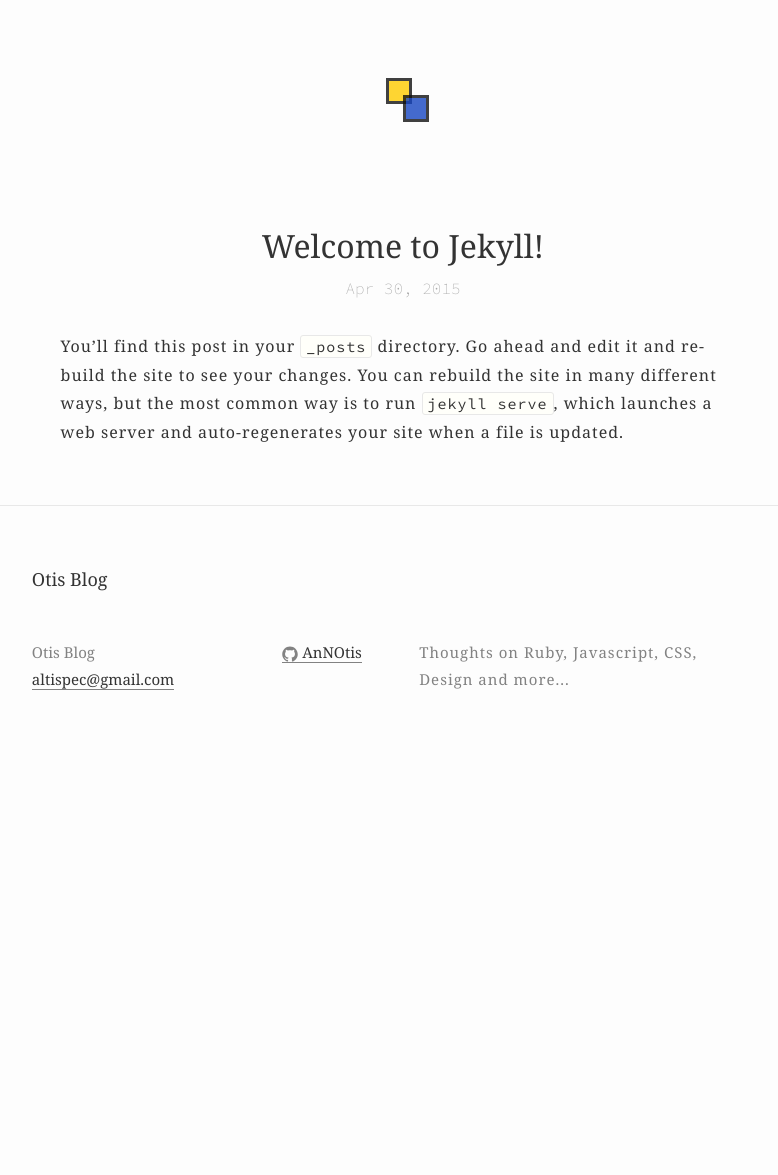
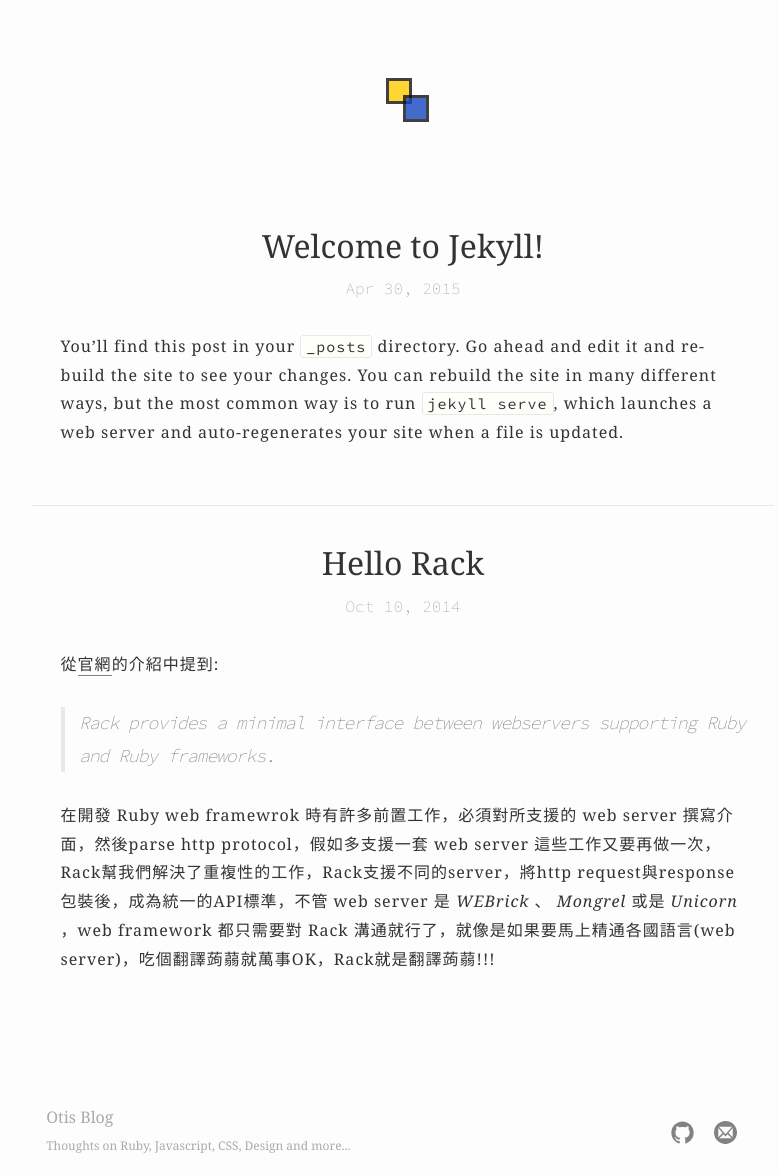
Before and after one commit to AnNOtis/annotis.github.io, a Jekyll site: the page built from index.html, in a window 1280 px wide. Shown: the whole page, without its empty margins (237-1015 px from the left). Built offline with Jekyll 4.4.1, drawn with Linux system fonts in a browser that asks for light colours; before the commit the page ends 900 px from its top, so only the background shows below that.

Commit message:
Initial commit

````diff
--- a/_includes/footer.html
+++ b/_includes/footer.html
@@ -1,27 +1,41 @@
-<footer class="site-footer">
+<footer class="footer">
+  <div class="wrapper">
+    <div class="footer-desc footer-col footer-col-5">
+      <h1 class="footer-desc-title">{{ site.title }}</h1>
+      <div class="footer-desc-content">{{ site.description }}</div>
+    </div>
+    <div class="footer-social footer-col footer-col-5">
+      <a href="https://github.com/{{ site.github_username }}" class="footer-social-icon icon icon--github">
+        <svg viewBox="0 0 16 16">
+          <path d="M7.999,0.431c-4.285,0-7.76,3.474-7.76,7.761 c0,3.428,2.223,6.337,5.307,7.363c0.388,0.071,0.53-0.168,0.53-0.374c0-0.184-0.007-0.672-0.01-1.32 c-2.159,0.469-2.614-1.04-2.614-1.04c-0.353-0.896-0.862-1.135-0.862-1.135c-0.705-0.481,0.053-0.472,0.053-0.472 c0.779,0.055,1.189,0.8,1.189,0.8c0.692,1.186,1.816,0.843,2.258,0.645c0.071-0.502,0.271-0.843,0.493-1.037 C4.86,11.425,3.049,10.76,3.049,7.786c0-0.847,0.302-1.54,0.799-2.082C3.768,5.507,3.501,4.718,3.924,3.65 c0,0,0.652-0.209,2.134,0.796C6.677,4.273,7.34,4.187,8,4.184c0.659,0.003,1.323,0.089,1.943,0.261 c1.482-1.004,2.132-0.796,2.132-0.796c0.423,1.068,0.157,1.857,0.077,2.054c0.497,0.542,0.798,1.235,0.798,2.082 c0,2.981-1.814,3.637-3.543,3.829c0.279,0.24,0.527,0.713,0.527,1.437c0,1.037-0.01,1.874-0.01,2.129 c0,0.208,0.14,0.449,0.534,0.373c3.081-1.028,5.302-3.935,5.302-7.362C15.76,3.906,12.285,0.431,7.999,0.431z"/>
+        </svg>
+      </a>
+      <a href="mailto:altispec@gmail.com" class="footer-social-icon icon icon--mail">
+        <svg viewBox="0 0 1024 1024">
+          <path d="M512 0c-282.77 0-512 229.23-512 512s229.23 512 512 512 512-229.23 512-512-229.23-512-512-512zM256 256h512c9.138 0 18.004 1.962 26.144 5.662l-282.144 329.168-282.144-329.17c8.14-3.696 17.006-5.66 26.144-5.66zM192 704v-384c0-1.34 0.056-2.672 0.14-4l187.664 218.942-185.598 185.598c-1.444-5.336-2.206-10.886-2.206-16.54zM768 768h-512c-5.654 0-11.202-0.762-16.54-2.208l182.118-182.118 90.422 105.498 90.424-105.494 182.116 182.12c-5.34 1.44-10.886 2.202-16.54 2.202zM832 704c0 5.654-0.762 11.2-2.206 16.54l-185.6-185.598 187.666-218.942c0.084 1.328 0.14 2.66 0.14 4v384z"></path>
+        </svg>
+      </a>
+    </div>
+    <!-- <div class="footer-social">
+      <span class="icon  icon--twitter">
+        <svg viewBox="0 0 16 16">
+          <path fill="#828282" d="M15.969,3.058c-0.586,0.26-1.217,0.436-1.878,0.515c0.675-0.405,1.194-1.045,1.438-1.809
+          c-0.632,0.375-1.332,0.647-2.076,0.793c-0.596-0.636-1.446-1.033-2.387-1.033c-1.806,0-3.27,1.464-3.27,3.27 c0,0.256,0.029,0.506,0.085,0.745C5.163,5.404,2.753,4.102,1.14,2.124C0.859,2.607,0.698,3.168,0.698,3.767 c0,1.134,0.577,2.135,1.455,2.722C1.616,6.472,1.112,6.325,0.671,6.08c0,0.014,0,0.027,0,0.041c0,1.584,1.127,2.906,2.623,3.206 C3.02,9.402,2.731,9.442,2.433,9.442c-0.211,0-0.416-0.021-0.615-0.059c0.416,1.299,1.624,2.245,3.055,2.271 c-1.119,0.877-2.529,1.4-4.061,1.4c-0.264,0-0.524-0.015-0.78-0.046c1.447,0.928,3.166,1.469,5.013,1.469 c6.015,0,9.304-4.983,9.304-9.304c0-0.142-0.003-0.283-0.009-0.423C14.976,4.29,15.531,3.714,15.969,3.058z"/>
+        </svg>
+      </span>
+      <span class="icon  icon--github">
+        <svg viewBox="0 0 16 16">
+          <path fill="#828282" d="M7.999,0.431c-4.285,0-7.76,3.474-7.76,7.761 c0,3.428,2.223,6.337,5.307,7.363c0.388,0.071,0.53-0.168,0.53-0.374c0-0.184-0.007-0.672-0.01-1.32 c-2.159,0.469-2.614-1.04-2.614-1.04c-0.353-0.896-0.862-1.135-0.862-1.135c-0.705-0.481,0.053-0.472,0.053-0.472 c0.779,0.055,1.189,0.8,1.189,0.8c0.692,1.186,1.816,0.843,2.258,0.645c0.071-0.502,0.271-0.843,0.493-1.037 C4.86,11.425,3.049,10.76,3.049,7.786c0-0.847,0.302-1.54,0.799-2.082C3.768,5.507,3.501,4.718,3.924,3.65 c0,0,0.652-0.209,2.134,0.796C6.677,4.273,7.34,4.187,8,4.184c0.659,0.003,1.323,0.089,1.943,0.261 c1.482-1.004,2.132-0.796,2.132-0.796c0.423,1.068,0.157,1.857,0.077,2.054c0.497,0.542,0.798,1.235,0.798,2.082 c0,2.981-1.814,3.637-3.543,3.829c0.279,0.24,0.527,0.713,0.527,1.437c0,1.037-0.01,1.874-0.01,2.129 c0,0.208,0.14,0.449,0.534,0.373c3.081-1.028,5.302-3.935,5.302-7.362C15.76,3.906,12.285,0.431,7.999,0.431z"/>
+        </svg>
+      </span>
 
-  <div class="wrapper">
+    </div> -->
 
-    <h2 class="footer-heading">{{ site.title }}</h2>
-
-    <div class="footer-col-wrapper">
-      <div class="footer-col  footer-col-1">
-        <ul class="contact-list">
-          <li>{{ site.title }}</li>
-          <li><a href="mailto:{{ site.email }}">{{ site.email }}</a></li>
-        </ul>
-      </div>
-
-      <div class="footer-col  footer-col-2">
+<!--       <div class="footer-col  footer-col-2">
         <ul class="social-media-list">
           {% if site.github_username %}
           <li>
             <a href="https://github.com/{{ site.github_username }}">
-              <span class="icon  icon--github">
-                <svg viewBox="0 0 16 16">
-                  <path fill="#828282" d="M7.999,0.431c-4.285,0-7.76,3.474-7.76,7.761 c0,3.428,2.223,6.337,5.307,7.363c0.388,0.071,0.53-0.168,0.53-0.374c0-0.184-0.007-0.672-0.01-1.32 c-2.159,0.469-2.614-1.04-2.614-1.04c-0.353-0.896-0.862-1.135-0.862-1.135c-0.705-0.481,0.053-0.472,0.053-0.472 c0.779,0.055,1.189,0.8,1.189,0.8c0.692,1.186,1.816,0.843,2.258,0.645c0.071-0.502,0.271-0.843,0.493-1.037 C4.86,11.425,3.049,10.76,3.049,7.786c0-0.847,0.302-1.54,0.799-2.082C3.768,5.507,3.501,4.718,3.924,3.65 c0,0,0.652-0.209,2.134,0.796C6.677,4.273,7.34,4.187,8,4.184c0.659,0.003,1.323,0.089,1.943,0.261 c1.482-1.004,2.132-0.796,2.132-0.796c0.423,1.068,0.157,1.857,0.077,2.054c0.497,0.542,0.798,1.235,0.798,2.082 c0,2.981-1.814,3.637-3.543,3.829c0.279,0.24,0.527,0.713,0.527,1.437c0,1.037-0.01,1.874-0.01,2.129 c0,0.208,0.14,0.449,0.534,0.373c3.081-1.028,5.302-3.935,5.302-7.362C15.76,3.906,12.285,0.431,7.999,0.431z"/>
-                </svg>
-              </span>
 
               <span class="username">{{ site.github_username }}</span>
             </a>
@@ -31,12 +45,6 @@
           {% if site.twitter_username %}
           <li>
             <a href="https://twitter.com/{{ site.twitter_username }}">
-              <span class="icon  icon--twitter">
-                <svg viewBox="0 0 16 16">
-                  <path fill="#828282" d="M15.969,3.058c-0.586,0.26-1.217,0.436-1.878,0.515c0.675-0.405,1.194-1.045,1.438-1.809
-                  c-0.632,0.375-1.332,0.647-2.076,0.793c-0.596-0.636-1.446-1.033-2.387-1.033c-1.806,0-3.27,1.464-3.27,3.27 c0,0.256,0.029,0.506,0.085,0.745C5.163,5.404,2.753,4.102,1.14,2.124C0.859,2.607,0.698,3.168,0.698,3.767 c0,1.134,0.577,2.135,1.455,2.722C1.616,6.472,1.112,6.325,0.671,6.08c0,0.014,0,0.027,0,0.041c0,1.584,1.127,2.906,2.623,3.206 C3.02,9.402,2.731,9.442,2.433,9.442c-0.211,0-0.416-0.021-0.615-0.059c0.416,1.299,1.624,2.245,3.055,2.271 c-1.119,0.877-2.529,1.4-4.061,1.4c-0.264,0-0.524-0.015-0.78-0.046c1.447,0.928,3.166,1.469,5.013,1.469 c6.015,0,9.304-4.983,9.304-9.304c0-0.142-0.003-0.283-0.009-0.423C14.976,4.29,15.531,3.714,15.969,3.058z"/>
-                </svg>
-              </span>
 
               <span class="username">{{ site.twitter_username }}</span>
             </a>
@@ -44,12 +52,7 @@
           {% endif %}
         </ul>
       </div>
-
-      <div class="footer-col  footer-col-3">
-        <p class="text">{{ site.description }}</p>
-      </div>
-    </div>
-
+ -->
   </div>
 
 </footer>
--- /dev/null
+++ b/_posts/2014-10-10-hello-rack.html.markdown
@@ -0,0 +1,150 @@
+---
+layout: post
+title: Hello Rack
+date: 2014-10-10 10:59 UTC
+tags: Ruby
+categories: jekyll update
+---
+
+從[官網](http://rack.github.io/)的介紹中提到:
+
+> Rack provides a minimal interface between webservers supporting Ruby and Ruby frameworks.
+
+在開發 Ruby web framewrok 時有許多前置工作，必須對所支援的 web server 撰寫介面，然後parse http protocol，假如多支援一套 web server 這些工作又要再做一次，Rack幫我們解決了重複性的工作，Rack支援不同的server，將http request與response包裝後，成為統一的API標準，不管 web server 是 *WEBrick* 、 *Mongrel* 或是 *Unicorn* ，web framework 都只需要對 Rack 溝通就行了，就像是如果要馬上精通各國語言(web server)，吃個翻譯蒟蒻就萬事OK，Rack就是翻譯蒟蒻!!!
+
+<!--more-->
+
+[Rack支援的server列表](https://github.com/rack/rack)
+
+##第一個Rack application
+使用Rack很容易就可以完成一個簡單的web application，官方的文件中寫到：
+
+> The Rack application is an object that responds to the call method, taking the environment hash as a parameter, and returning an Array with three elements: status, headers and a body
+
+舉例來說，這就是一個簡單的Rack application
+
+{% highlight ruby %}
+require "rack" # Core Ruby Lib doesn't include Rack
+
+class HelloRack
+  def call(env)
+    [200, {"Content-Type" => "text/plain"}, ["Hello Rack!"]]
+  end
+end
+
+Rack::Handler::WEBrick.run HelloRack.new
+{% endhighlight %}
+
+但我們要讓它動起來～ 必須使用```Rack::Handler```，這是Rack連接Web Server的介面，讓我們可以把程式跑在Server上，Handler可以連接不同的Http Server，如 Thin, WEBrick, FastCGI... ([Handler列表][RackHandler])，在這邊使用*Webrick*啟動server
+
+執行```ruby hello_rack.rb```，開啟瀏覽器 http://localhost:8080，會看到以下畫面：
+
+![HelloRack][1]
+
+## Response
+
+實際上畫面的回應是來自於**call**這個方法的**回傳值**，回傳值在Rack的spec定義必須是一個**Array**，
+
+{% highlight ruby %}
+[ Status Code, Http Header, Response body ]
+{% endhighlight %}
+
+- **Status code**: 可以指定200, 400, 302等
+- **Http headers**: http的標頭，型態需為hash，hash的內容至少要指定content-type，例：{"Content-Type" => "text/html"}
+- **Response body**: 回傳的內容，此物件必須能夠回應each這個方法，使用array就可以了，如果他有多個Response body則會由第一個元素開始輸出。
+
+所以如果call回傳的是像這樣的內容：
+
+{% highlight ruby %}
+[ 200, {"Content-Type" => "text/plain"}, ["Hello Rack!"] ]
+{% endhighlight %}
+
+打開chrome console來看：
+![Rack Response][2]
+
+就是這樣囉～
+
+## Request
+可以看到```call(env)```這個方法傳入唯一的參數**env**，但在上一段的程式完全沒有用到參數env，實際上參數env就是**environment的資訊**，那environment的資訊包含哪些呢？利用上一節的response，我們可以把environment打開來看看裡頭有什麼。
+
+{% highlight ruby %}
+require "rack"
+
+class RackApp
+  def call(env)
+    [200, {"Content-Type" => "text/plain"}, [env.inspect]]
+  end
+end
+
+Rack::Handler::WEBrick.run RackApp.new
+{% endhighlight %}
+執行結果：
+![Rack Environment 1][3]
+
+雖然結果顯示的有點擁擠，但依稀可以看到**"PATH_INFO"=>"/"**、**"QUERY_STRING"=>""**、**"REQUEST_METHOD"=>"GET"**，沒錯，我們可以從environment拿到request的資訊，這就可以發揮想像做很多事啦，比如說簡單的做一個router讓不同的request顯示不同的內容。
+完整的environment的資訊可以參考[spec](http://rubydoc.info/github/rack/rack/master/file/SPEC)。
+
+## Excercise
+
+作為練習，要來做一個稍微有點功能的應用程式啦，需求是這樣的，我可以下http://locahost:8080/request_method，去查詢該environemtn的參數，如果沒有子路徑的話，就回傳所有參數，回傳的參數必須要用html的table顯示（比較好看 :D），無此參數就回傳“查無結果”。
+
+###STEP
+1. 寫一個 *convert_hash_to_table* 的方法
+2. 將 *"Content-Type" => "text/plain"* 改為 *text/html*
+3. 找到路徑 *env['REQUEST_PATH']*
+4. 判斷是否有此environment參數
+5. 輸出結果
+
+{% highlight ruby %}
+require 'rack'
+class RackApp
+  def call(env)
+    query = env['REQUEST_PATH'].delete '/'
+    query_result = env[query]
+
+    if query_result.nil? && !query.empty?
+      output = "查無結果"
+    else
+      output = query.empty? ? env : env.select{|k, v| k == query}
+      output = convert_hash_to_table(output)
+    end
+
+    [200, {"Content-Type" => "text/html"}, [output] ]
+  end
+
+  def convert_hash_to_table(hash)
+    result = "<table border='1'>"
+    hash.each do |key, value|
+      result +=
+      """
+        <tr>
+          <td>#{key}</td>
+          <td>#{value}</td>
+        </tr>
+      """
+    end
+    result += "</table>"
+  end
+end
+Rack::Handler::WEBrick.run RackApp.new
+
+# ruby rack_app.rb
+{% endhighlight %}
+
+## 後續發展
+
+基本的rack就是這樣啦，下個相關的研究議題 **什麼是Rack Middleware?**、**Rails中的Rack Middleware**，改天介紹。
+
+
+##參考資料
+- [Rack官網](http://rack.github.io/)
+- [RailsCast 151-Rack-middleware](http://asciicasts.com/episodes/151-rack-middleware)
+- [Rack app with uri and HTTP specific responses](https://github.com/rack/rack/wiki/Rack-app-with-uri-and-HTTP-specific-responses)
+- [A quick introduction to Rack](http://rubylearning.com/blog/a-quick-introduction-to-rack/)
+- [hello-rack](http://m.onkey.org/ruby-on-rack-1-hello-rack)
+
+[RackHandler]: https://github.com/rack/rack/tree/master/lib/rack/handler
+
+[1]: /images/hello-rack/1.png
+[2]: /images/hello-rack/2.png
+[3]: /images/hello-rack/3.png
--- a/_sass/_layout.scss
+++ b/_sass/_layout.scss
@@ -135,6 +135,11 @@
     width:         calc(45% - (#{$spacing-unit} / 2));
 }
 
+.footer-col-5 {
+    width: -webkit-calc(50% - (#{$spacing-unit} / 2));
+    width:         calc(50% - (#{$spacing-unit} / 2));
+}
+
 @include media-query($on-laptop) {
     .footer-col-1,
     .footer-col-2 {
@@ -193,25 +198,51 @@
 /**
  * Posts
  */
+.post{
+    padding-top: $spacing-unit;
+}
+
 .post-header {
     margin-bottom: $spacing-unit;
+    text-align: center;
 }
 
 .post-title {
+    position: relative;
     font-size: 42px;
-    letter-spacing: -1px;
     line-height: 1;
 
     @include media-query($on-laptop) {
         font-size: 36px;
     }
+
 }
 
 .post-content {
+    margin-top: $spacing-unit * 2;
     margin-bottom: $spacing-unit;
+    h1,h2,h3,h4{
+        position: relative;
+        .post-anchor{
+            position: absolute;
+            left: -80px;
+            display: none;
+        }
+
+        &:hover .post-anchor{
+            display: block;
+        }
+    }
+
+    h1, h2{
+        padding-top: $spacing-unit * 0.7;
+        padding-bottom: $spacing-unit * 0.3;
+        border-bottom: 1px solid #ccc;
+    }
 
     h2 {
         font-size: 32px;
+        line-height: $spacing-unit * 2;
 
         @include media-query($on-laptop) {
             font-size: 28px;
@@ -219,7 +250,7 @@
     }
 
     h3 {
-        font-size: 26px;
+        font-size: 24px;
 
         @include media-query($on-laptop) {
             font-size: 22px;
@@ -227,7 +258,7 @@
     }
 
     h4 {
-        font-size: 20px;
+        font-size: 18px;
 
         @include media-query($on-laptop) {
             font-size: 18px;
--- /dev/null
+++ b/_sass/layouts/footer.sass
@@ -0,0 +1,73 @@
+// *************************************
+//
+//   Footer
+//   ->
+//
+// *************************************
+
+.footer
+  display: block
+  margin-top: $spacing-unit * 2
+  padding-top: $spacing-unit / 2
+  padding-bottom: $spacing-unit /2
+  color: #aaa
+  +media-query($on-palm)
+    .footer-social,
+    .footer-desc
+      text-align: center !important
+// -------------------------------------
+//   Modifiers
+// -------------------------------------
+
+
+
+// -------------------------------------
+//   States
+// -------------------------------------
+
+
+
+// -------------------------------------
+//   Context
+// -------------------------------------
+
+
+
+// -------------------------------------
+//   Scaffolding
+// -------------------------------------
+
+.footer-social
+  display: block
+  margin: 0
+  padding: 0
+  line-height: $spacing-unit * 2
+  text-align: right
+
+.footer-social-icon
+  display: inline-block
+  margin: 0 0.5em
+  text-decoration: none
+  border: 0
+  > svg
+    width: $spacing-unit * 0.8
+    height: $spacing-unit * 0.8
+    fill: $grey-color
+  &:hover
+    border: 0
+    &.icon--mail > svg > path
+      fill: #FC0
+    &.icon--github > svg > path
+      fill: #214966
+
+.footer-desc
+  text-align: left
+  margin: 0
+
+.footer-desc-title
+  display: inline
+  font-size: 16px
+
+.footer-desc-content
+  font-size: 12px
+  line-height: $spacing-unit
--- a/_sass/layouts/header.sass
+++ b/_sass/layouts/header.sass
@@ -32,7 +32,7 @@
 // -------------------------------------
 
 .header-inner
-  width: $content-width
+  display: block
   margin-left: auto
   margin-right: auto
   padding-top: $spacing-unit * 2.7
--- a/css/main.scss
+++ b/css/main.scss
@@ -55,6 +55,7 @@
         "layout",
         "syntax-highlighting",
         'layouts/header',
+        'layouts/footer',
         'components/logo',
         'components/summary'
 ;
````
Also changed, not shown: _layouts/post.html (+19 -0 lines), _notes/Block-in-Ruby.md (added, +31 -0 lines), _notes/rails-server-架設.md (added, +67 -0 lines), _notes/ruby-中的-&.md (added, +54 -0 lines).
